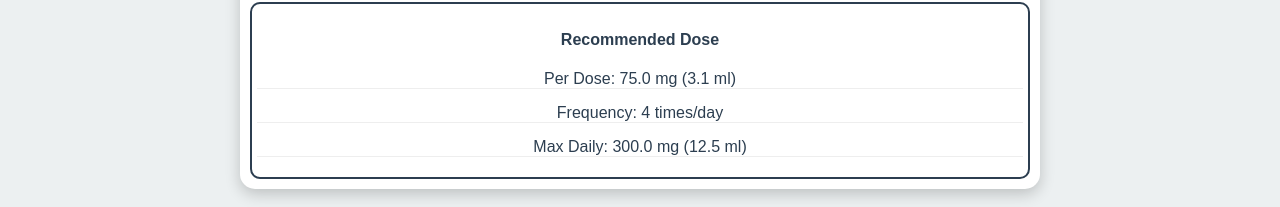
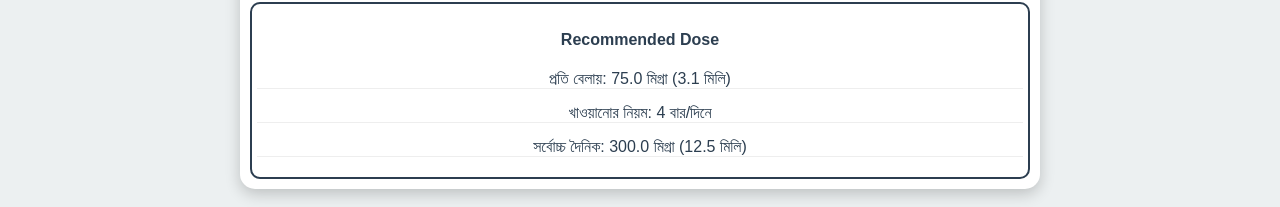
Before and after one commit to mksaju/pedical, a plain HTML site: page index.html in a window 1280 px wide. Both pictures are taken after typing "5" into the empty fields and a click on the button "Calculate". Shown: the part 333-540 px from the top of the page. Drawn offline with Linux system fonts and the light colour scheme.

Commit message:
Update index.html

```diff
--- a/index.html
+++ b/index.html
@@ -417,7 +417,7 @@ const medicineData = {
     // ... [সমস্ত ৩০টি মেডিসিনের ডেটা এভাবে যোগ করুন]
 };
 
-let currentLang = 'en';
+let currentLang = 'bn';
 let currentTheme = 'light';
 
 function toggleTheme() {
@@ -453,7 +453,7 @@ function calculateDose() {
         <div class="result-line">
             ${currentLang === 'en'
                 ? `Frequency: ${data.timesPerDay} times/day`
-                : `খাওয়ানোর নিয়ম: ${data.timesPerDay} বার/দিন`}
+                : `খাওয়ানোর নিয়ম: ${data.timesPerDay} বার/দিনে`}
         </div>
         <div class="result-line">
             ${currentLang === 'en'
```
